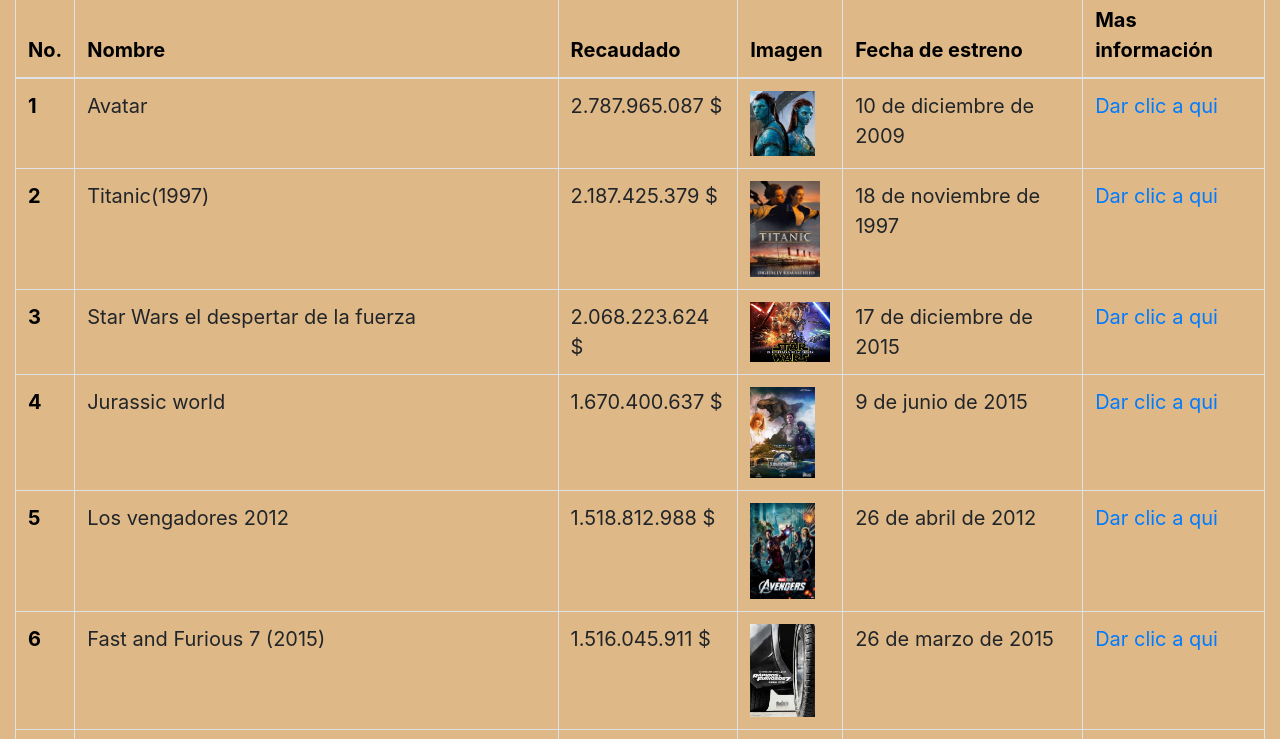
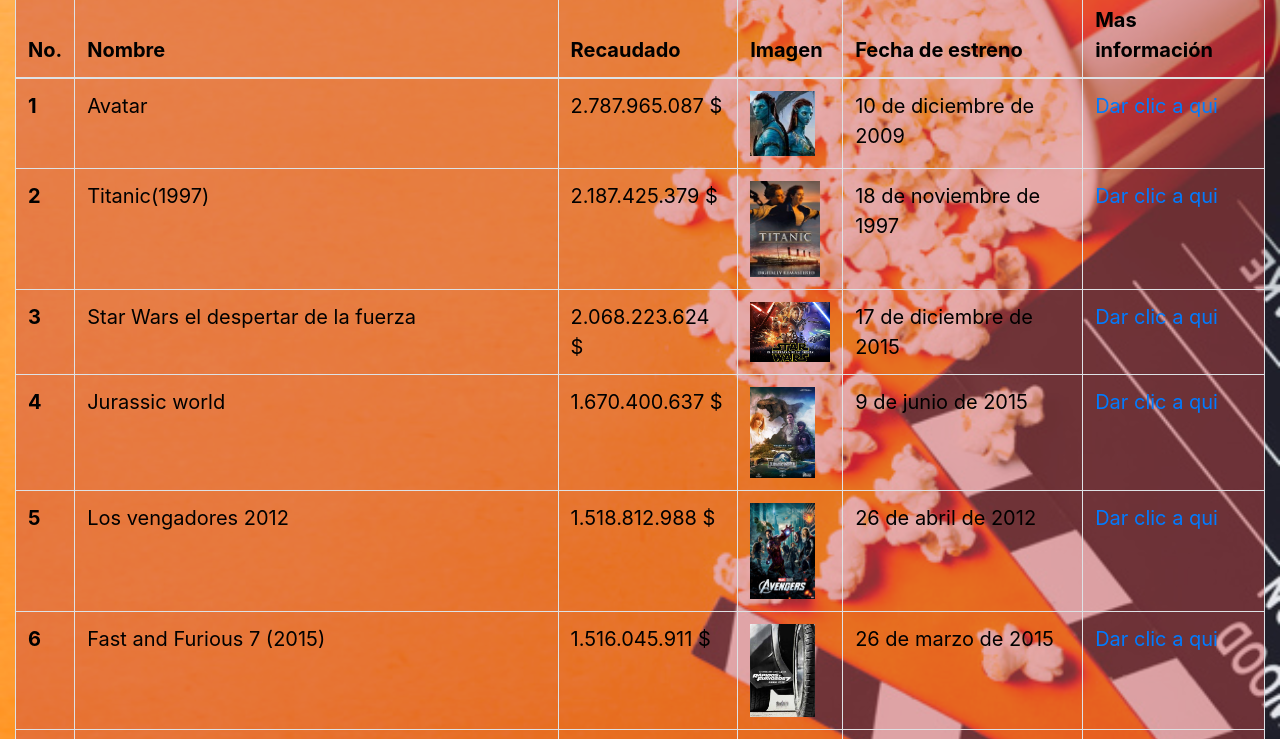
Before and after one commit to winnerperez50/web2020, a plain HTML site: page proyecto_final_pag_web/pagina.6.html in a window 1280 px wide. Shown: the part 102-841 px from the top of the page. Drawn offline with Linux system fonts and the light colour scheme.

Commit message:
modifique algo

```diff
--- a/proyecto_final_pag_web/pagina.css
+++ b/proyecto_final_pag_web/pagina.css
@@ -1,6 +1,10 @@
 body{
-background: burlywood;
+    background-image:url(imagenes/Fondo_peli_original.jpg);
+    background-size:cover
 
+}
+body{
+     background-attachment:fixed;
 }
 
 
@@ -85,3 +89,13 @@ header .hala{
     width: 90%;
     margin: auto;
 }
+
+table{
+    background-color: rgba(202, 71, 71, 0.452);
+
+}
+
+table, tbody, tr{
+    color: black;
+
+}
--- a/proyecto_final_pag_web/pelis_pag/stylo_pelis_pg.css
+++ b/proyecto_final_pag_web/pelis_pag/stylo_pelis_pg.css
@@ -4,7 +4,10 @@ padding: 0;
 }
 
 body{
-    background:#e6e6e6;
+
+    background-size:100%;
+    background: url(../imagenes/Fondo_peli_original.jpg);
+    background-repeat:no-repeat;
 }
 
 header, .main, footer{
```
Also changed, not shown: proyecto_final_pag_web/index.html (+2 -1 lines), proyecto_final_pag_web/pelis_pag/dead_boys.html (+1 -1 lines), proyecto_final_pag_web/imagenes/Fondo_peli_original.jpg (added).
